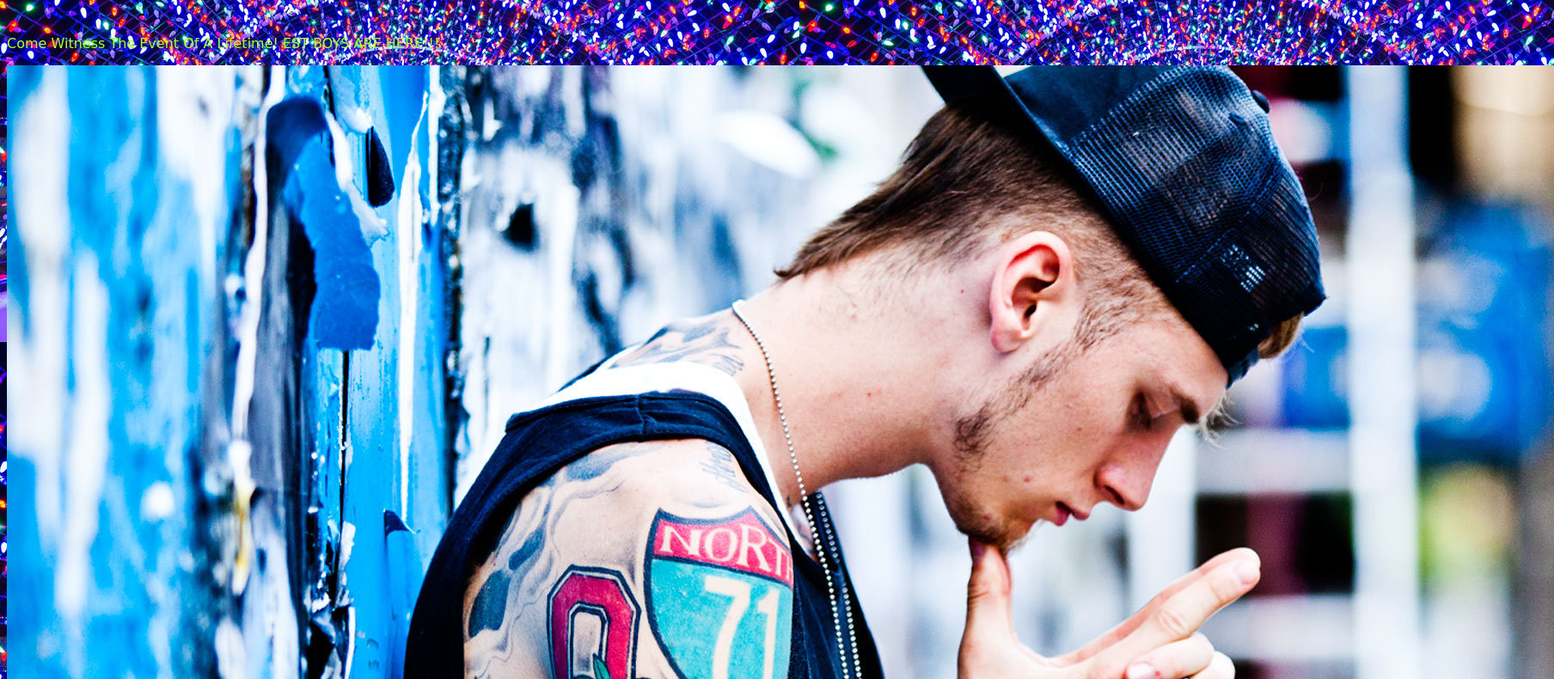
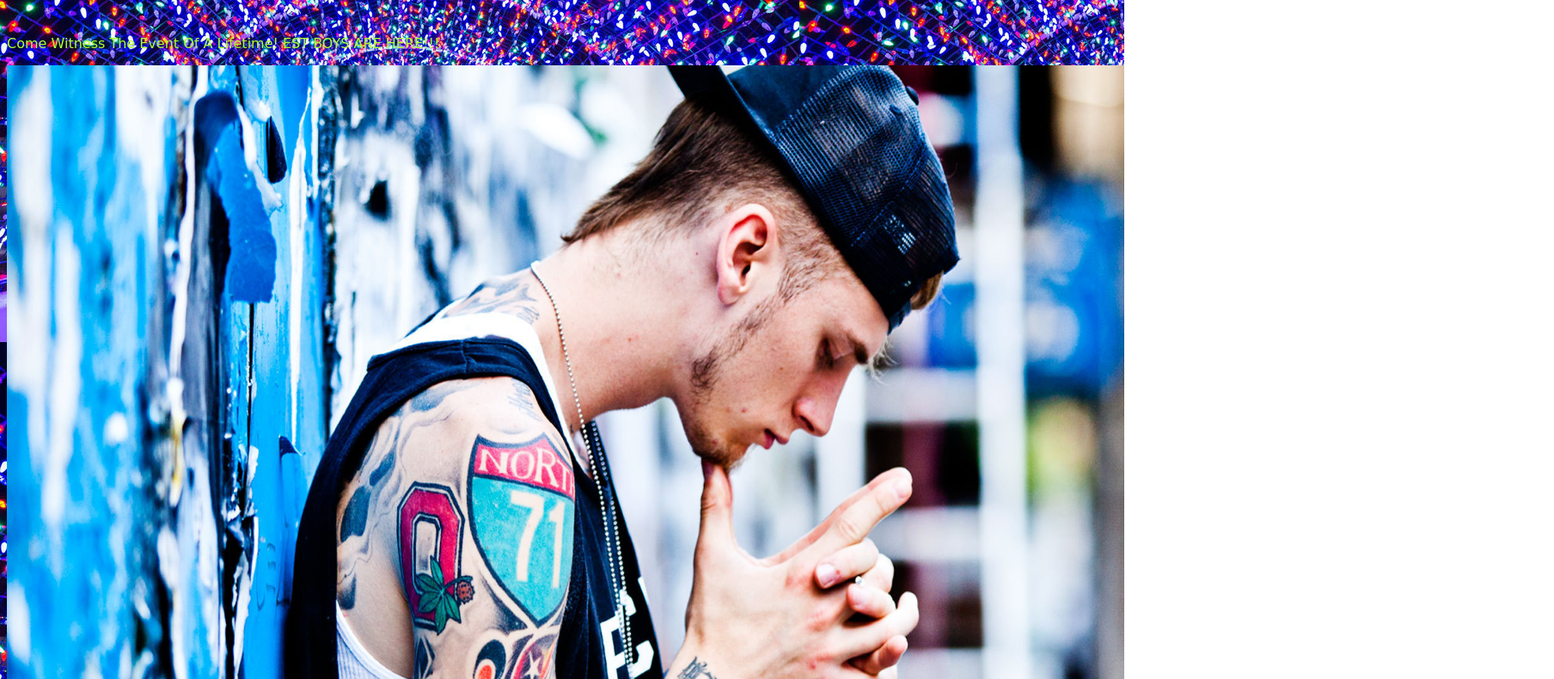
Before and after one commit to jay-miller93/bandWebsite, a plain HTML site: page index.html in a window 1280 px wide. Shown: the part 183-973 px from the top of the page at 86% size, 1808 px wide, since content can reach past the window. Drawn offline with Linux system fonts and the light colour scheme; a web font is replaced by a local one.

Commit message:
resizing

```diff
--- a/index.html
+++ b/index.html
@@ -47,7 +47,9 @@
     <p class="intorText">Come Witness The Event Of A Lifetime! EST BOYS ARE HERE!!!</p>
 
 
-    <img src="image/MGK.jpg" />
+
+    <img src="image/MGK.jpg" width="1300" height="1000" alt="Mgk">
+
 
     <p>Check Our About Paige For Other Attending Artists!!</p>
     <p>Ladies Over 21 Get In Free!!</p>
```
